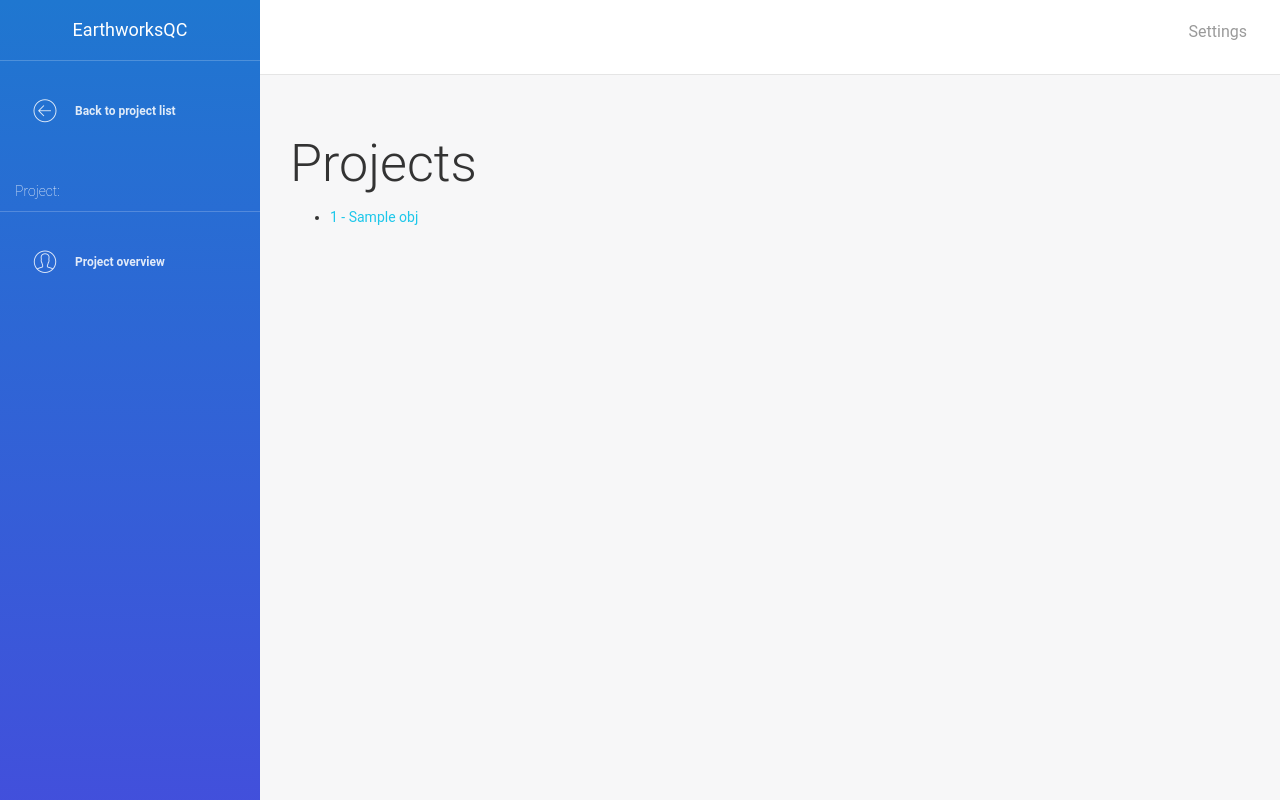
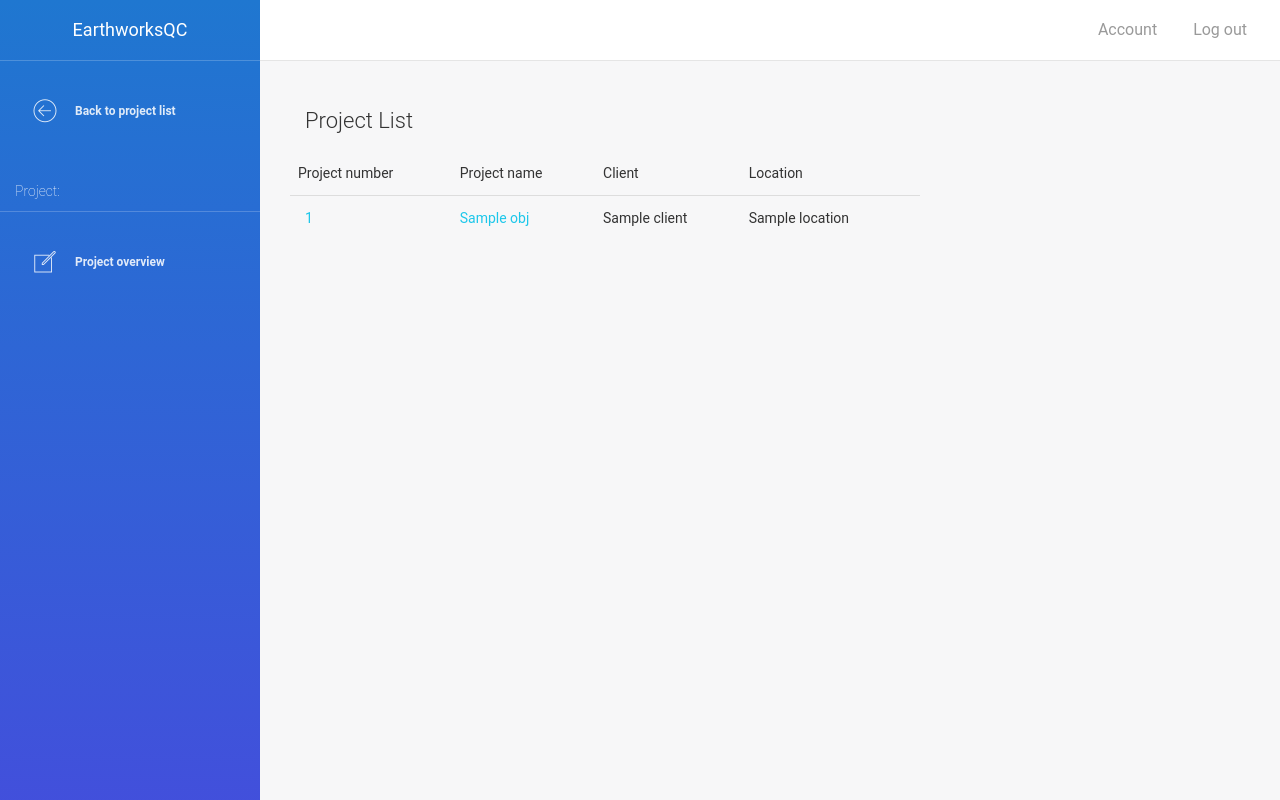
Before and after one commit to stephenhillier/epm, a Django app: template projects/templates/projects/project_list.html in a window 1280 px wide. Run offline with Django 3.2, Linux system fonts and the light colour scheme; the template is opened without the code that fills it: most values are stand-ins (such as "Sample title", 1, 10 or a date in 2020); some libraries are stand-ins or nearby versions.

Commit message:
Updates to project list view, project create view, navbar styling

```diff
--- a/projects/templates/projects/home.html
+++ b/projects/templates/projects/home.html
@@ -52,7 +52,7 @@
         <ul class="nav">
             <li>
                 <a href="{% url 'project-detail' object.id %}">
-                    <i class="pe-7s-user"></i>
+                    <i class="pe-7s-note"></i>
                     <p>Project overview</p>
                 </a>
             </li>
@@ -61,9 +61,15 @@
         {% else %}
         <ul class="nav">
                 <li>
-                    <a href="/projects/list/">
+                    <a href="{% url 'project-list' %}">
                         <i class="pe-7s-right-arrow"></i>
                         <p>Project list</p>
+                    </a>
+                </li>
+                <li>
+                        <a href="{% url 'project-create' %}">
+                            <i class="pe-7s-right-arrow"></i>
+                            <p>New project</p>
                         </a>
                     </li>
             </ul>
@@ -76,22 +82,33 @@
             <nav class="navbar navbar-default navbar-fixed">
                     <div class="container-fluid">
                         <div class="navbar-header">
-                    <button type="button" class="navbar-toggle">
+                            <button type="button" class="navbar-toggle" data-toggle="collapse" data-target="#navigation-example-2">
                                 <span class="sr-only">Toggle navigation</span>
-                        <span class="icon-bar bar1"></span>
-                        <span class="icon-bar bar2"></span>
-                        <span class="icon-bar bar3"></span>
+                                <span class="icon-bar"></span>
+                                <span class="icon-bar"></span>
+                                <span class="icon-bar"></span>
                             </button>
+
                         </div>
                         <div class="collapse navbar-collapse">
+                            <ul class="nav navbar-nav navbar-left">
+
+
+                            </ul>
+
                             <ul class="nav navbar-nav navbar-right">
                                 <li>
-                            <a href="#">
-                                <p>Settings</p>
+                                   <a href="">
+                                       Account
+                                    </a>
+                                </li>
+
+                                <li>
+                                    <a href="/accounts/logout/">
+                                        Log out
                                     </a>
                                 </li>
                             </ul>
-
                         </div>
                     </div>
                 </nav>
--- a/projects/templates/projects/project_list.html
+++ b/projects/templates/projects/project_list.html
@@ -1,17 +1,41 @@
 {% extends 'projects/home.html' %}
 
-{% block title %}Earthworks QC{% endblock title %}
+{% block title %}Earthworks QC - Project List{% endblock title %}
 
 {% block content %}
 
+<div class="row">
+        <div class="col-md-8">
+            <div class="card card-plain">
+                <div class="header">
+                    <h4 class="title">Project List</h4>
+                </div>
+                <div class="content table-responsive table-full-width">
+                    <table class="table table-hover">
+                        <thead>
+                            <td>Project number</td>
+                            <td>Project name</td>
+                            <td>Client</td>
+                            <td>Location</td>
+                        </thead>
+                        <tbody>
+                                {% for object in object_list %}
+                                <tr>
+                                    <td><a href="{% url 'project-detail' object.id %}">{{ object.number }}</a></td>
+                                    <td><a href="{% url 'project-detail' object.id %}">{{ object.name }}</a></td>
+                                    <td>{{ object.client }}</td>
+                                    <td>{{ object.location }}</td>
+                                </tr>
+                                {% empty %}
+                                    <tr><td>No projects yet</td></tr>
+                                {% endfor %}
+                        </tbody>
+                    </table>
 
-<h1>Projects</h1>
-<ul>
-{% for project in object_list %}
-    <li><a href="{% url 'project-detail' project.id %}">{{ project.number }} - {{ project.name }}</a></li>
-{% empty %}
-    <li>No projects yet.</li>
-{% endfor %}
-</ul>
+                </div>
+            </div>
+        </div>
+    </div>
+
 
 {% endblock content %}
--- a/projects/urls.py
+++ b/projects/urls.py
@@ -11,6 +11,7 @@ urlpatterns = [
     url(r'^(?P<project>\d+)$', views.ProjectDetailView.as_view(), name='project-detail'),
     url(r'^api/', include(router.urls)),
     url(r'^list/', views.ProjectsListView.as_view(), name='project-list'),
+    url(r'^new/', views.ProjectCreateView.as_view(), name='project-create'),
     url(r'^map/', views.ProjectsMapView.as_view(), name='project-map'),
     #url(r'^', views.ProjectsAppView.as_view(), name='project-app'),
 ]
--- a/projects/views.py
+++ b/projects/views.py
@@ -26,7 +26,7 @@ class ProjectsMapView(ListView):
     template_name = "projects/datapoint_map.html"
     model = DataPoint
 
-class ProjectsView(CreateView):
+class ProjectCreateView(CreateView):
     model = Project
     fields = ['number', 'name', 'pm', 'location', 'client']
 
```
Lines whose indentation alone changed are shown as unchanged.
